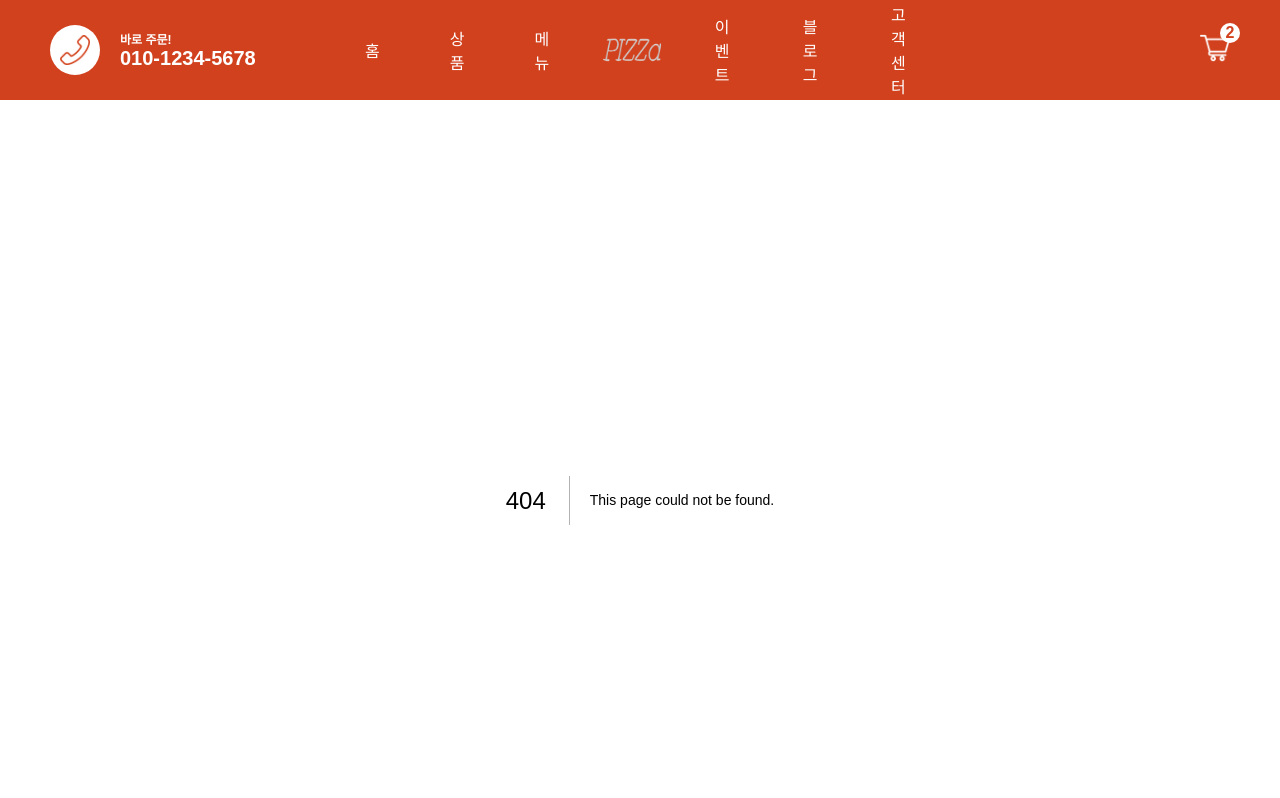
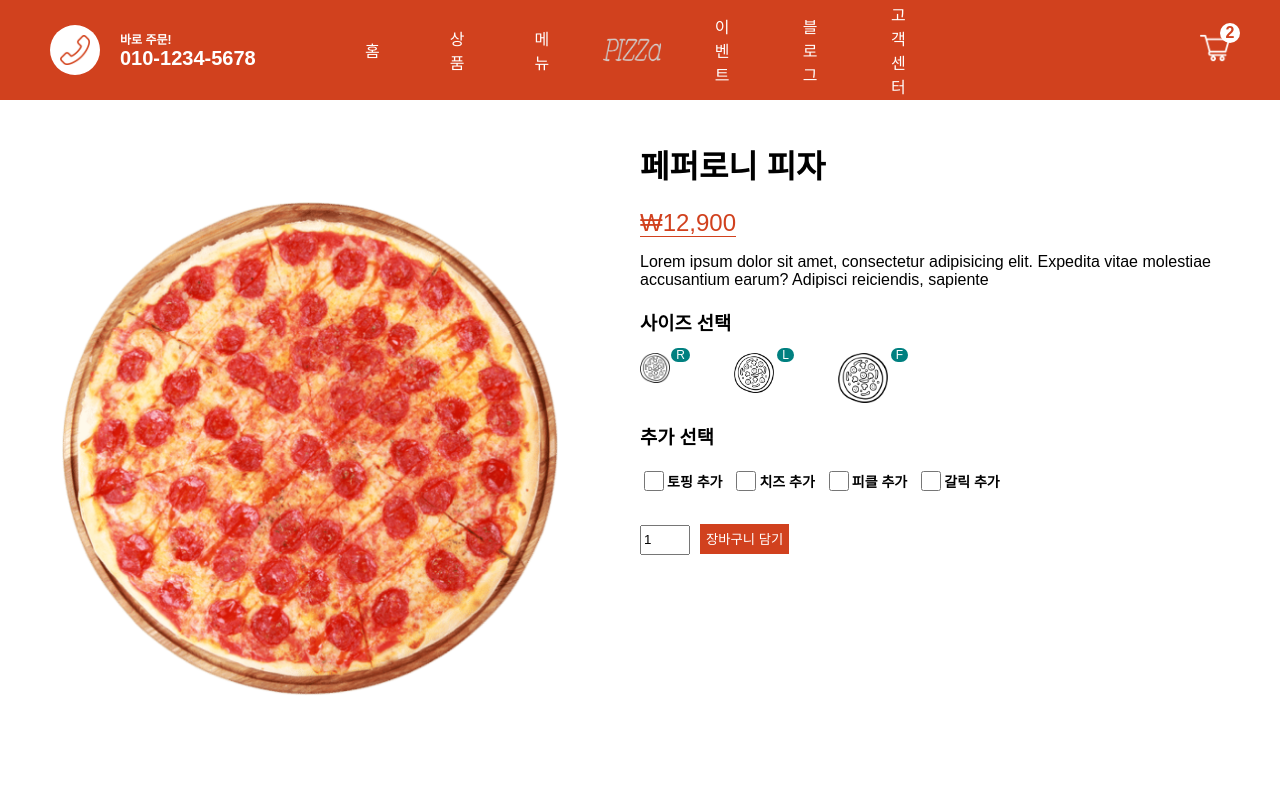
Before and after one commit to amh6281/Food-Ordering-App, a Next.js app: page /product/1 in a window 1280 px wide. Before the commit this address had no page. Shown: the top 798 px of the page. Built offline with nearby package versions, Linux system fonts and the light colour scheme.

Commit message:
add: Product 페이지 추가 2022.08.12
상품에 대한 정보와 상품을 담기 위한 Product 페이지를 추가한다.
Product 페이지는 상품에 대한 Id로 식별하기 때문에, [id].jsx의 파일명을 갖는다.

```diff
--- /dev/null
+++ b/pages/product/[id].jsx
@@ -0,0 +1,90 @@
+import React, { useState } from "react";
+import styles from "../../styles/Product.module.css";
+import Image from "next/image";
+
+const Product = () => {
+  const [size, setSize] = useState(0);
+
+  const pizza = {
+    id: 1,
+    img: "/img/pizza.png",
+    name: "페퍼로니 피자",
+    price: ["12,900", "15,900", "18,900"],
+    desc: "Lorem ipsum dolor sit amet, consectetur adipisicing elit. Expedita vitae molestiae accusantium earum? Adipisci reiciendis, sapiente ",
+  };
+
+  return (
+    <div className={styles.container}>
+      <div className={styles.left}>
+        <div className={styles.imgContainer}>
+          <Image src={pizza.img} objectFit="contain" layout="fill" alt="" />
+        </div>
+      </div>
+      <div className={styles.right}>
+        <h1 className={styles.title}>{pizza.name}</h1>
+        <span className={styles.price}>₩{pizza.price[size]}</span>
+        <p className={styles.desc}>{pizza.desc}</p>
+        <h3 className={styles.choose}>사이즈 선택</h3>
+        <div className={styles.sizes}>
+          <div className={styles.size} onClick={() => setSize(0)}>
+            <Image src="/img/size.png" layout="fill" alt="" />
+            <span className={styles.number}>R</span>
+          </div>
+          <div className={styles.size} onClick={() => setSize(1)}>
+            <Image src="/img/size.png" layout="fill" alt="" />
+            <span className={styles.number}>L</span>
+          </div>
+          <div className={styles.size} onClick={() => setSize(2)}>
+            <Image src="/img/size.png" layout="fill" alt="" />
+            <span className={styles.number}>F</span>
+          </div>
+        </div>
+        <h3 className={styles.choose}>추가 선택</h3>
+        <div className={styles.ingredients}>
+          <div className={styles.option}>
+            <input
+              type="checkbox"
+              id="topping"
+              name="topping"
+              className={styles.checkbox}
+            />
+            <label htmlFor="topping">토핑 추가</label>
+          </div>
+          <div className={styles.option}>
+            <input
+              className={styles.checkbox}
+              type="checkbox"
+              id="cheese"
+              name="cheese"
+            />
+            <label htmlFor="cheese">치즈 추가</label>
+          </div>
+          <div className={styles.option}>
+            <input
+              className={styles.checkbox}
+              type="checkbox"
+              id="pickle"
+              name="pickle"
+            />
+            <label htmlFor="spicy">피클 추가</label>
+          </div>
+          <div className={styles.option}>
+            <input
+              className={styles.checkbox}
+              type="checkbox"
+              id="garlic"
+              name="garlic"
+            />
+            <label htmlFor="garlic">갈릭 추가</label>
+          </div>
+        </div>
+        <div className={styles.add}>
+          <input type="number" defaultValue={1} className={styles.quantity} />
+          <button className={styles.button}>장바구니 담기</button>
+        </div>
+      </div>
+    </div>
+  );
+};
+
+export default Product;
--- /dev/null
+++ b/styles/Product.module.css
@@ -0,0 +1,97 @@
+.container {
+  height: calc(100vh - 100px);
+  display: flex;
+}
+
+.left {
+  flex: 1;
+  height: 100%;
+  display: flex;
+  align-items: center;
+  justify-content: center;
+}
+
+.right {
+  flex: 1;
+  padding: 20px;
+}
+
+.imgContainer {
+  width: 80%;
+  height: 80%;
+  position: relative;
+}
+
+.price {
+  color: #d1411e;
+  font-size: 24px;
+  font-weight: 400;
+  border-bottom: 1px solid #d1411e;
+}
+
+.sizes {
+  width: 40%;
+  display: flex;
+  justify-content: space-between;
+}
+
+.size {
+  width: 30px;
+  height: 30px;
+  position: relative;
+  cursor: pointer;
+}
+
+.size:nth-child(2) {
+  width: 40px;
+  height: 40px;
+}
+
+.size:last-child {
+  width: 50px;
+  height: 50px;
+}
+
+.number {
+  position: absolute;
+  top: -5px;
+  right: -20px;
+  background-color: teal;
+  color: white;
+  font-size: 12px;
+  padding: 0 5px;
+  border-radius: 10px;
+}
+
+.ingredients {
+  display: flex;
+  margin-bottom: 30px;
+}
+
+.option {
+  display: flex;
+  align-items: center;
+  margin-right: 10px;
+  font-size: 14px;
+  font-weight: 800;
+}
+
+.checkbox {
+  width: 20px;
+  height: 20px;
+}
+
+.quantity {
+  width: 50px;
+  height: 30px;
+}
+
+.button {
+  height: 30px;
+  margin-left: 10px;
+  background-color: #d1411e;
+  color: white;
+  border: none;
+  font-weight: 500;
+  cursor: pointer;
+}
```
